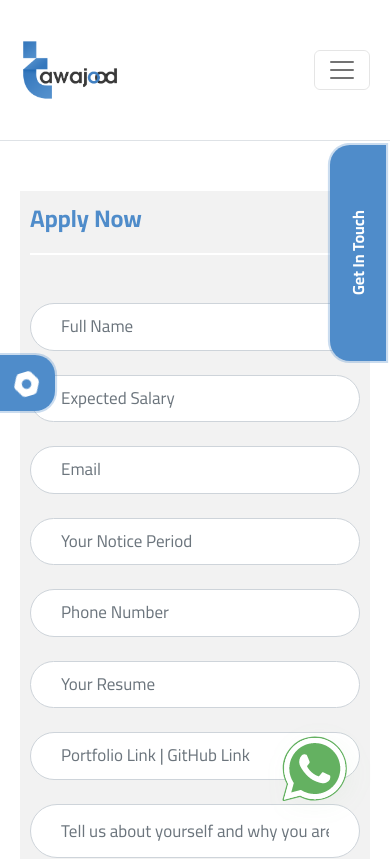
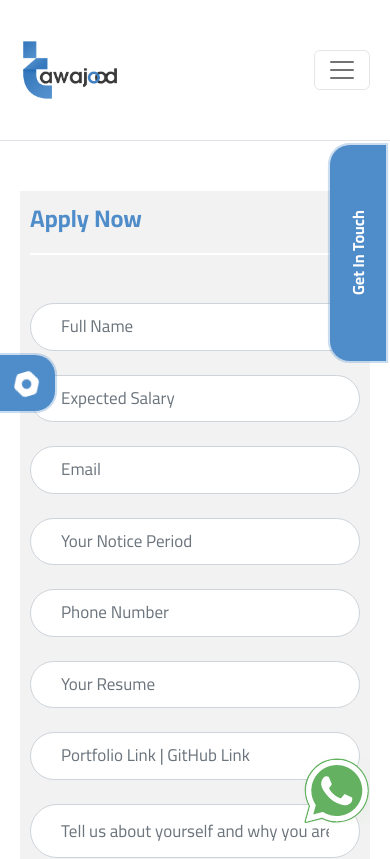
Before and after one commit to Araby99/tawajood, a Next.js app: page /jobs/apply in a window 390 px wide. Shown: the top 859 px of the page. Built offline with nearby package versions, Linux system fonts and the light colour scheme; some icons are missing.

Commit message:
fix responsive problems

```diff
--- a/src/styles/global.css
+++ b/src/styles/global.css
@@ -332,6 +332,7 @@ footer .all-rights {
     bottom: 0%;
     right: 0%;
     z-index: 100;
+    padding: 20px;
 }
 
 /* Carousel */
@@ -1541,6 +1542,9 @@ hr {
     }
 }
 @media (max-width: 700px) {
+    .description img {
+        max-width: 100%;
+    }
     .px-5 {
         padding: 0!important;
     }
```
Also changed, not shown: public/images/icons/whatsapp.png.
